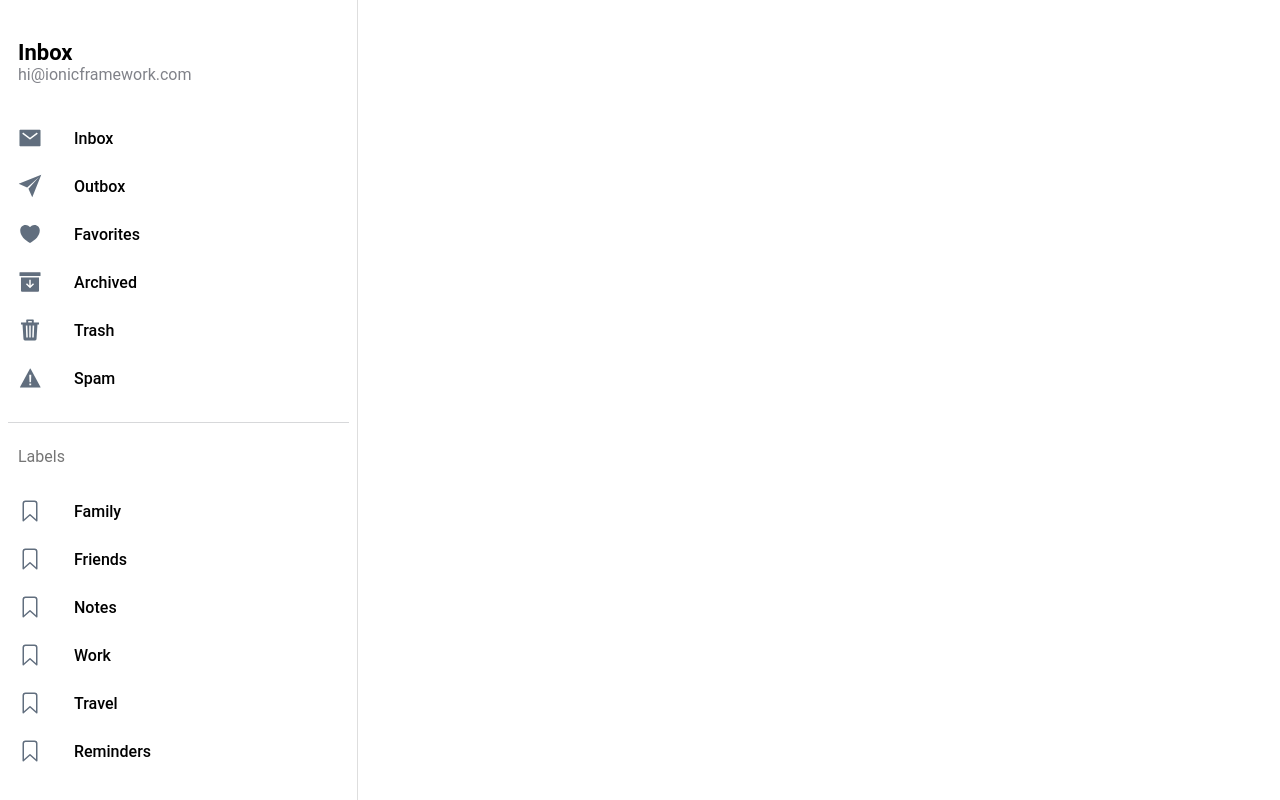
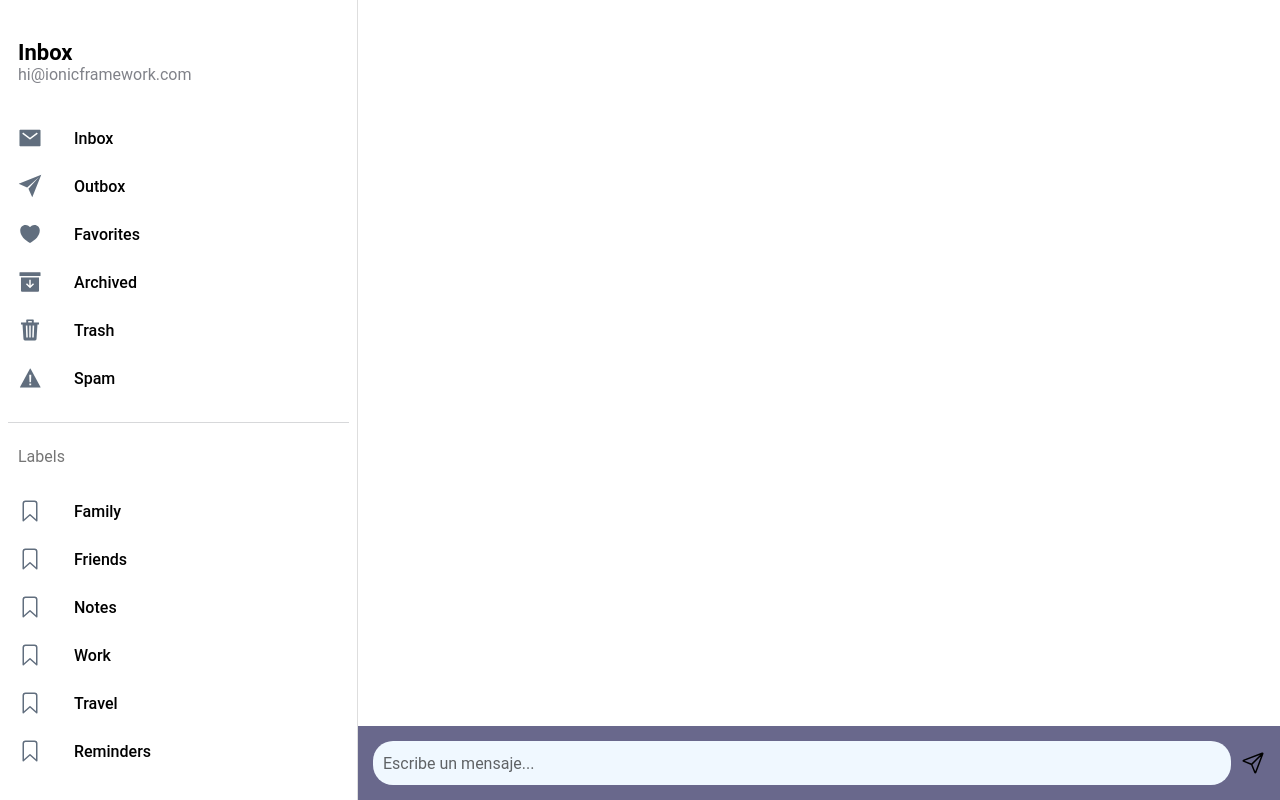
Before and after one commit to PochiTama-dev/lavarisoapp, a React (Vite) app: page /chat in a window 1280 px wide. Built offline with nearby package versions, Linux system fonts and the light colour scheme.

Commit message:
LVM-06-chat

```diff
--- a/src/App.tsx
+++ b/src/App.tsx
@@ -4,6 +4,7 @@ import { Redirect, Route } from 'react-router-dom';
 import Menu from './components/Menu';
 import Page from './pages/Page';
 import Diagnostico from './pages/Diagnostico/Diagnostico';
+import Chat from './pages/Chat/Chat';
 /* Core CSS required for Ionic components to work properly */
 import '@ionic/react/css/core.css';
 
@@ -42,6 +43,9 @@ const App: React.FC = () => {
             <Route path='/diagnostico' exact={true}>
               <Diagnostico />
             </Route>
+            <Route path='/chat' exact={true}>
+              <Chat />
+            </Route>
           </IonRouterOutlet>
         </IonSplitPane>
       </IonReactRouter>
--- /dev/null
+++ b/src/pages/Chat/Chat.tsx
@@ -0,0 +1,56 @@
+import React, { useState, useEffect, useRef } from 'react';
+import { IonContent, IonPage, IonList, IonItem, IonLabel, IonInput, IonIcon } from '@ionic/react';
+import { paperPlaneOutline } from 'ionicons/icons';
+import './chat.css'
+const Chat: React.FC = () => {
+    const [message, setMessage] = useState('');
+    const [messages, setMessages] = useState<string[]>([]);
+    const inputRef = useRef<HTMLIonInputElement>(null);
+
+    useEffect(() => {
+        // Enfocar el cuadro de entrada al cargar el componente
+        inputRef.current?.setFocus();
+    }, []);
+
+    const handleSendMessage = () => {
+        if (message.trim() !== '') {
+            setMessages([...messages, message]);
+            setMessage('');
+            // Enfocar el cuadro de entrada después de enviar el mensaje
+            inputRef.current?.setFocus();
+        }
+    };
+
+    return (
+        <IonPage>
+            <IonContent>
+                <div style={{ display: 'flex', flexDirection: 'column', height: '100%' }}>
+                    <div style={{ flex: '1', overflowY: 'auto' }}>
+                        <IonList>
+                            {messages.map((msg, index) => (
+                                <IonItem key={index}>
+                                    <IonLabel>{msg}</IonLabel>
+                                </IonItem>
+                            ))}
+                        </IonList>
+                    </div>
+                    <div style={{ position: 'fixed', bottom: '0', width: '100%', padding: '15px', backgroundColor: '#69688C', display: 'flex', alignItems: 'center' }}>
+                        <div style={{ flex: '1' }}>
+                            <IonInput
+                                  style={{ '--padding-start': '10px'  } as React.CSSProperties } //
+                                className='chat-input'
+                                value={message}
+                                placeholder="Escribe un mensaje..."
+                                onIonChange={(e) => setMessage(e.detail.value!)}
+                                ref={inputRef}
+                            />
+                        </div>
+                        <IonIcon icon={paperPlaneOutline} style={{ marginLeft: '10px', cursor: 'pointer', fontSize: '24px' }} onClick={handleSendMessage} />
+                    </div>
+                </div>
+            </IonContent>
+        </IonPage>
+    );
+};
+
+export default Chat;
--- /dev/null
+++ b/src/pages/Chat/chat.css
@@ -0,0 +1,6 @@
+.chat-input{
+    background-color: aliceblue;
+    border-radius: 20px;
+    color: black;
+
+}
```
